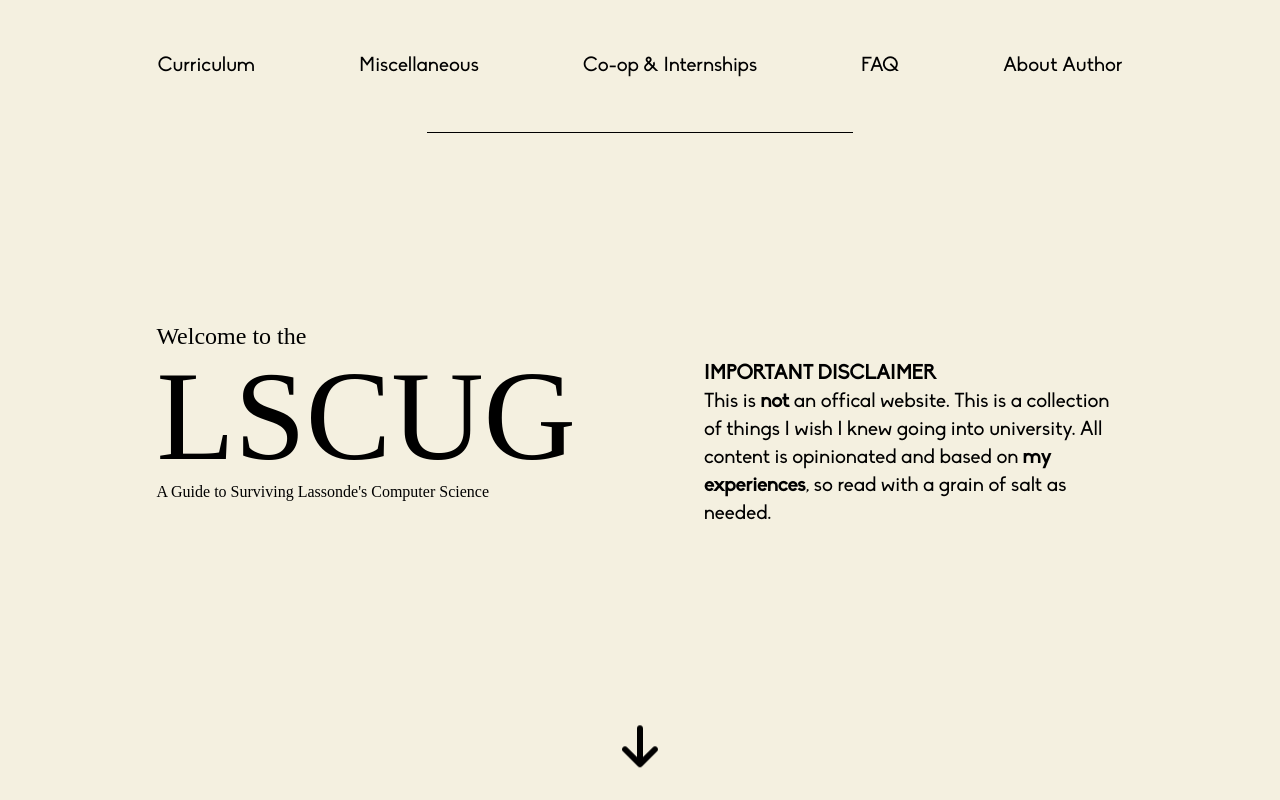
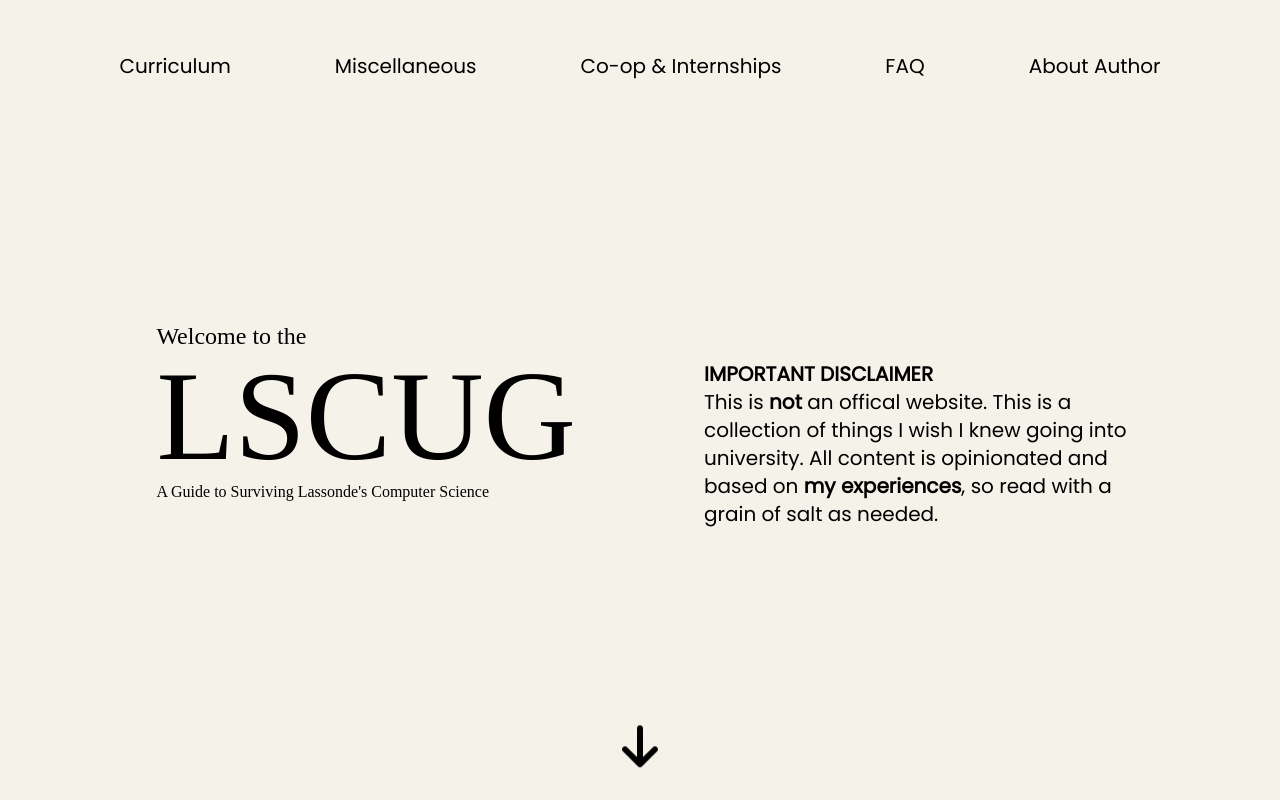
Before and after one commit to chrisngyn/york-cs-primer, a React (Create React App) app: page / in a window 1280 px wide. Shown: the top 800 px of the page. Built offline with nearby package versions, Linux system fonts and the light colour scheme; a web font is replaced by a local one.

Commit message:
style changes

```diff
--- a/src/components/doubledrop.jsx
+++ b/src/components/doubledrop.jsx
@@ -18,7 +18,7 @@
     }
 
         return (
-            <div className='flex flex-col items-center'>
+            <div className='flex flex-col items-center font-poppins'>
                 <div style={style} className={`h-24 w-90% bg-offwhite relative select-none overflow-clip hover:cursor-pointer dark:bg-darkbg mt-5 ease-in-out rounded-lg transition-all`}
                 onClick={handleClick}>
                     <div className='flex flex-col col-1 justify-center h-24 w-full'>
--- a/src/components/navbar.jsx
+++ b/src/components/navbar.jsx
@@ -4,14 +4,11 @@
 export default function NavBar(){
     return  <div id='topNav' className='invisible lg:visible w-full h-1/12'>
               <div className='flex justify-center select-none text-xl font-biko text-black overflow-clip dark:text-white'>
-                  <Link className="transition ease-in-out duration-300 hover:cursor-pointer p-3 m-10 shadow-prelight dark:shadow-pre hover:shadow-boxlight dark:hover:shadow-box hover:text-white dark:hover:text-black" to="curriculum" smooth={true} duration={300} offset={-20}>Curriculum</Link>
-                  <Link className="transition ease-in-out duration-300 hover:cursor-pointer p-3 m-10 shadow-prelight dark:shadow-pre hover:shadow-boxlight dark:hover:shadow-box hover:text-white dark:hover:text-black" to="misc" smooth={true} duration={300} offset={-20}>Miscellaneous</Link>
-                  <Link className="transition ease-in-out duration-300 hover:cursor-pointer p-3 m-10 shadow-prelight dark:shadow-pre hover:shadow-boxlight dark:hover:shadow-box hover:text-white dark:hover:text-black" to="coop" smooth={true} duration={300} offset={-20}>Co-op & Internships</Link>
-                  <Link className="transition ease-in-out duration-300 hover:cursor-pointer p-3 m-10 shadow-prelight dark:shadow-pre hover:shadow-boxlight dark:hover:shadow-box hover:text-white dark:hover:text-black" to="faq" smooth={true} duration={300} offset={-20}>FAQ</Link>
-                  <Link className="transition ease-in-out duration-300 hover:cursor-pointer p-3 m-10 shadow-prelight dark:shadow-pre hover:shadow-boxlight dark:hover:shadow-box hover:text-white dark:hover:text-black" to="about" smooth={true} duration={300} offset={-20}>About Author</Link>
-              </div>
-              <div id="horizontalLine" className='flex justify-center'>
-                <div className='w-1/3 border-t border-black dark:border-white'/>
+                  <Link className="transition ease-in-out duration-300 hover:cursor-pointer p-3 m-10 shadow-prelight dark:shadow-pre hover:text-blue-500 dark:hover:text-black" to="curriculum" smooth={true} duration={300} offset={-20}>Curriculum</Link>
+                  <Link className="transition ease-in-out duration-300 hover:cursor-pointer p-3 m-10 shadow-prelight dark:shadow-pre hover:text-blue-500 dark:hover:text-black" to="misc" smooth={true} duration={300} offset={-20}>Miscellaneous</Link>
+                  <Link className="transition ease-in-out duration-300 hover:cursor-pointer p-3 m-10 shadow-prelight dark:shadow-pre hover:text-blue-500 dark:hover:text-black" to="coop" smooth={true} duration={300} offset={-20}>Co-op & Internships</Link>
+                  <Link className="transition ease-in-out duration-300 hover:cursor-pointer p-3 m-10 shadow-prelight dark:shadow-pre hover:text-blue-500 dark:hover:text-black" to="faq" smooth={true} duration={300} offset={-20}>FAQ</Link>
+                  <Link className="transition ease-in-out duration-300 hover:cursor-pointer p-3 m-10 shadow-prelight dark:shadow-pre hover:text-blue-500 dark:hover:text-black" to="about" smooth={true} duration={300} offset={-20}>About Author</Link>
               </div>
             </div>
 }
--- a/src/components/textdrop.jsx
+++ b/src/components/textdrop.jsx
@@ -33,8 +33,8 @@
     }
 
     return (
-            <div style={style} className={`h-24 w-90% lg:w-70% bg-owbord relative dark:shadow-botdark select-none overflow-clip hover:cursor-pointer dark:bg-darkbord mt-5 ease-in-out rounded-lg transition-all`}>
-                <div className="w-full h-24 opacity-0 absolute z-10" onClick={handleClick}></div>
+            <div style={style} className={`h-24 w-90% lg:w-70% bg-owbord relative dark:shadow-botdark select-none overflow-clip dark:bg-darkbord mt-5 ease-in-out rounded-lg transition-all`}>
+                <div className="w-full h-24 opacity-0 absolute z-10 hover:cursor-pointer" onClick={handleClick}></div>
                 <img className={`${effect && "animate-flip"} h-8 w-8 right-8 -mt-4 top-12 dark:invert absolute`} src={Down} alt="down arrow"/>
                 <div className='relative py-8 px-5 dark:text-white text-xl'>{props.name}</div>
                 <div ref={ref} className={`${effect ? "visible" : "invisible"} p-3 whitespace-pre-line dark:text-white`}>
--- a/src/index.css
+++ b/src/index.css
@@ -7,8 +7,8 @@
   }
 
 @font-face {
-    font-family: "biko";
-    src: url('../public/fonts/Biko_Regular.otf');
+    font-family: "poppins";
+    src: url('../public/fonts/Poppins_Regular.ttf');
 }
 
 @font-face {
--- a/tailwind.config.js
+++ b/tailwind.config.js
@@ -9,8 +9,8 @@
         accents: "#C3073F",
         pltxt: "#C5C6C7",
         dgrey: "#12141b",
-        offwhite: "#F4F0E0",
-        owbord: "#bfb7a3",
+        offwhite: "#f5f2e9",
+        owbord: "#e8e4d8",
       },
       spacing: {
         "1/12": "8.3%",
@@ -27,7 +27,6 @@
         "100%": "100%",
         "91vh": "91.7vh",
         "100vh": "100vh",
-        "auto+": "auto + 200px",
       },
       animation: {
         roll: "spin 1s",
@@ -38,7 +37,7 @@
         expand: "expanding 1s forwards",
       },
       fontFamily: {
-        biko: "biko",
+        biko: "poppins",
         couture: "couture",
       },
       keyframes: {
```
Also changed, not shown: public/fonts/Biko_Regular.otf (deleted), public/fonts/Poppins_Regular.ttf (added).
